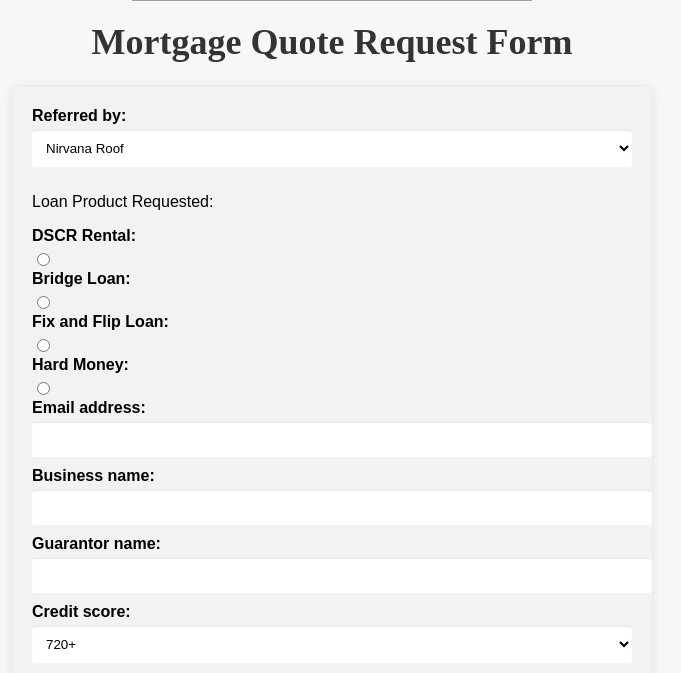
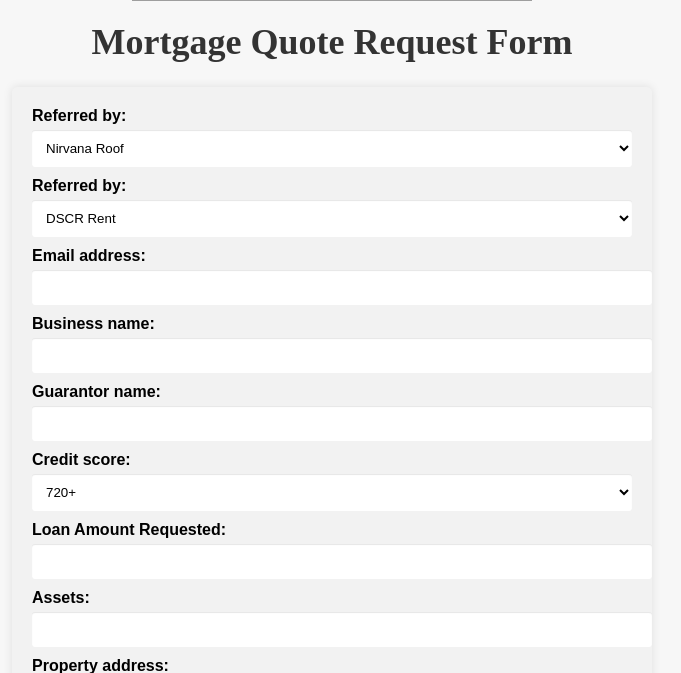
Before and after one commit to btrip1981/lenderpriceautomation, a Flask app: page / in a window 1280 px wide. Shown: the part 307-980 px from the top of the page, without its empty margins (308-989 px from the left). Run offline with Flask 2, Linux system fonts and the light colour scheme; some libraries are stand-ins or nearby versions; grey boxes are pictures that could not be loaded.

Commit message:
Update index.html

```diff
--- a/templates/index.html
+++ b/templates/index.html
@@ -105,16 +105,15 @@ small {
         <option value="Emile Sexton">Emile Sexton</option>
         <option value="Unsure">Unsure</option>
       </select><br>
-        <p>Loan Product Requested:</p>
-     <label for="DSCR_rent">DSCR Rental:</label>
-     <input type="radio" id="DSCR_rent" name="DSCR_rent" value="true"> <label for="bridge">Bridge Loan:</label>
-     <input type="radio" id="bridge" name="bridge" value="true">
-          <label for="fix_flip">Fix and Flip Loan:</label>
-     <input type="radio" id="fix_flip" name="fix_flip" value="true">
-          <label for="hard">Hard Money:</label>
-     <input type="radio" id="hard" name="bridge" value="true">
-        <br>
-      <label for="email_address">Email address:</label>
+            <label for="Loan_Product_Requested:">Referred by:</label>
+      <select id="referred_by" name="referred_by" required>
+        <option value="DSCR_rent">DSCR Rent</option>
+        <option value="bridge">Bridge</option>
+        <option value="fix_flip">Fix and Flip</option>
+        <option value="hard">Hard Money</option>
+        <option value="Unsure">Unsure</option>
+      </select><br>
+        <label for="email_address">Email address:</label>
       <input type="email" id="email_address" name="email_address" required><br>
 
       <label for="business_name">Business name:</label>
```
